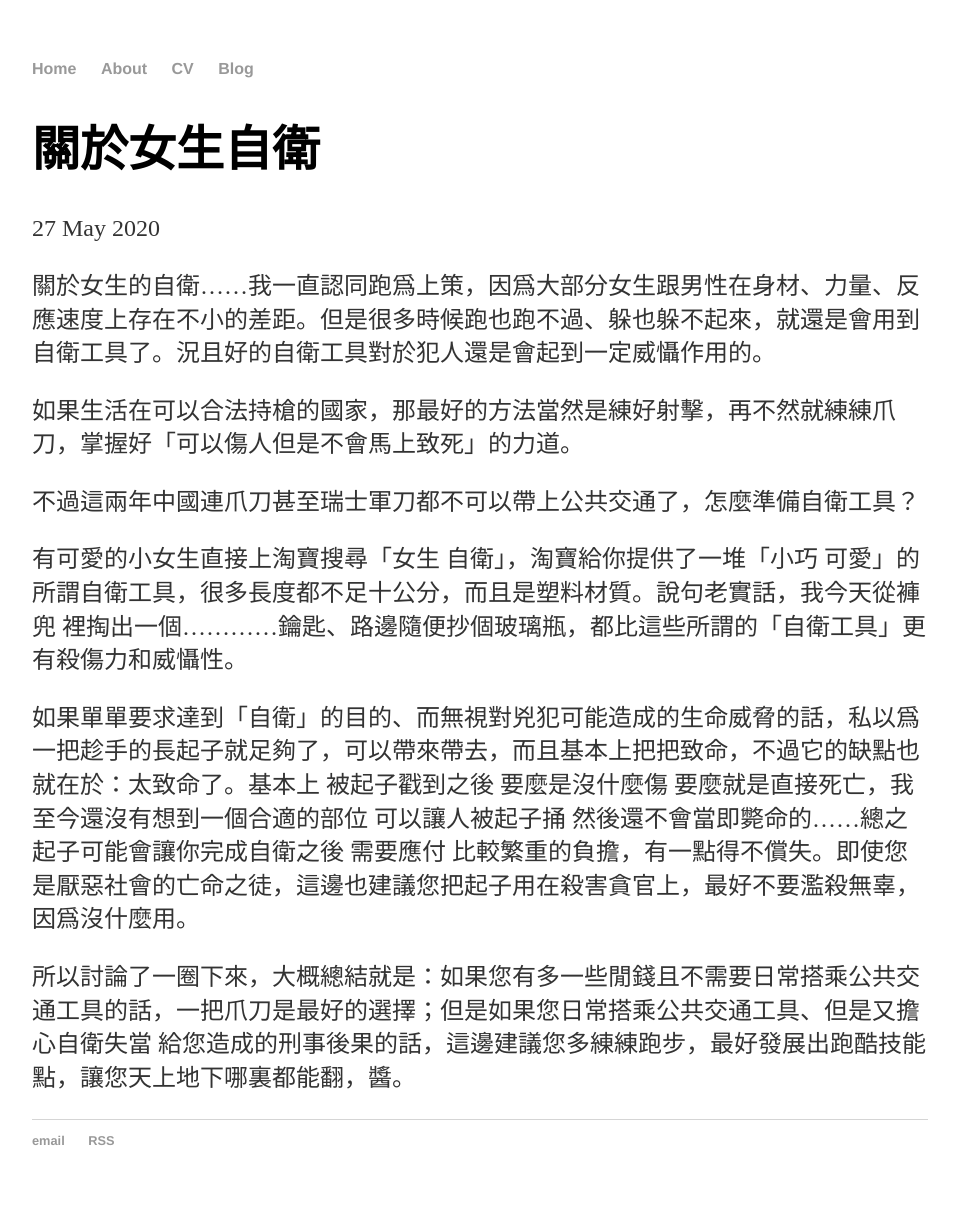
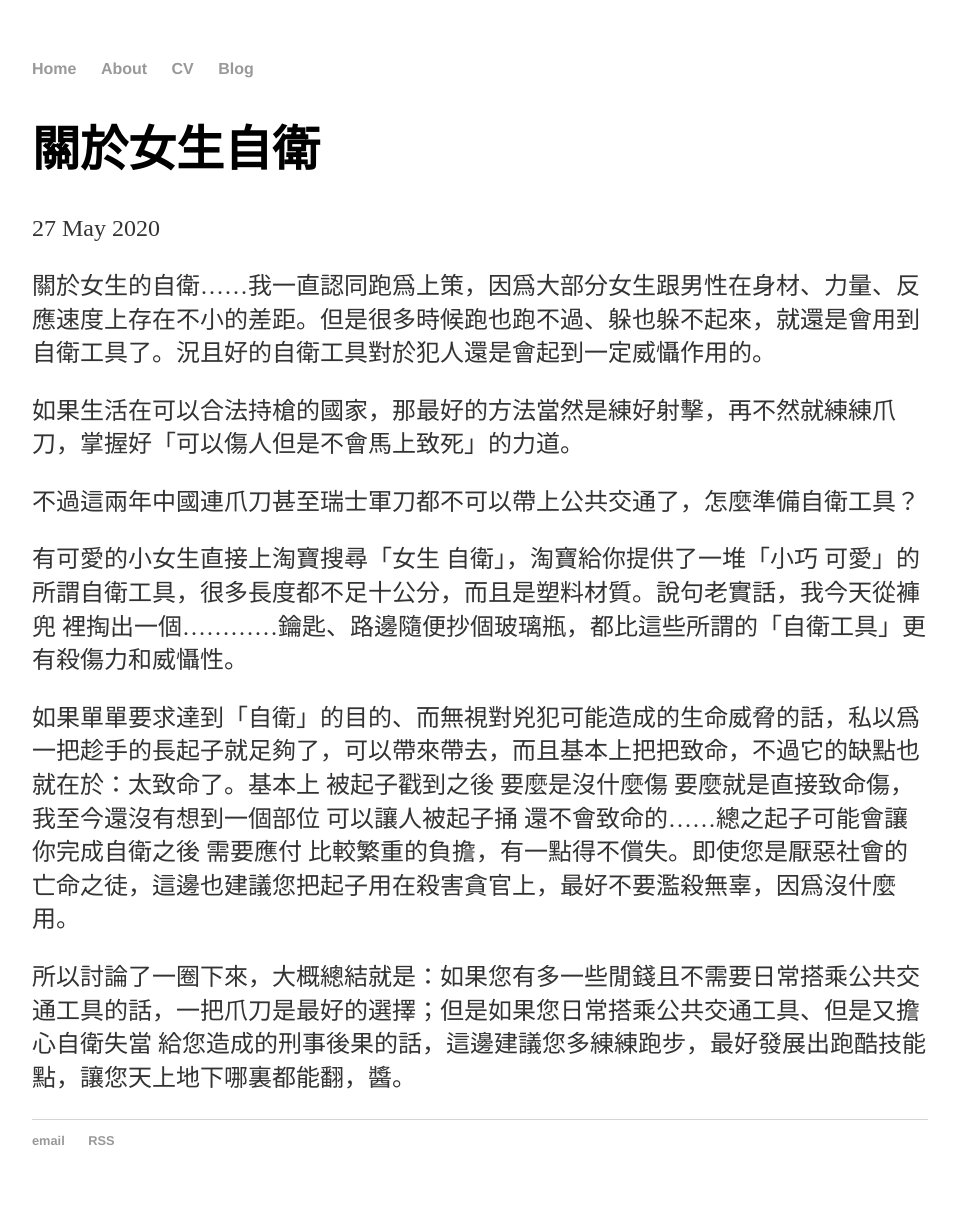
Before and after one commit to Ekove/ekove.github.io, a Jekyll site: the page built from _posts/2020-5-27-Self-Protection.md, in a window 1280 px wide. Shown: the whole page, without its empty margins (160-1119 px from the left). Built offline with Jekyll 4.4.1, drawn with Linux system fonts in a browser that asks for light colours.

Commit message:
Update 2020-5-27-Self-Protection.md

```diff
--- a/_posts/2020-5-27-Self-Protection.md
+++ b/_posts/2020-5-27-Self-Protection.md
@@ -14,7 +14,7 @@ date: 2020-05-27
 裡掏出一個…………鑰匙、路邊隨便抄個玻璃瓶，都比這些所謂的「自衛工具」更有殺傷力和威懾性。
 
 如果單單要求達到「自衛」的目的、而無視對兇犯可能造成的生命威脅的話，私以爲一把趁手的長起子就足夠了，可以帶來帶去，而且基本上把把致命，不過它的缺點也就在於：太致命了。基本上
-被起子戳到之後 要麼是沒什麼傷 要麼就是直接死亡，我至今還沒有想到一個合適的部位 可以讓人被起子捅 然後還不會當即斃命的……總之起子可能會讓你完成自衛之後 需要應付
+被起子戳到之後 要麼是沒什麼傷 要麼就是直接致命傷，我至今還沒有想到一個部位 可以讓人被起子捅 還不會致命的……總之起子可能會讓你完成自衛之後 需要應付
 比較繁重的負擔，有一點得不償失。即使您是厭惡社會的亡命之徒，這邊也建議您把起子用在殺害貪官上，最好不要濫殺無辜，因爲沒什麼用。
 
 所以討論了一圈下來，大概總結就是：如果您有多一些閒錢且不需要日常搭乘公共交通工具的話，一把爪刀是最好的選擇；但是如果您日常搭乘公共交通工具、但是又擔心自衛失當
```
